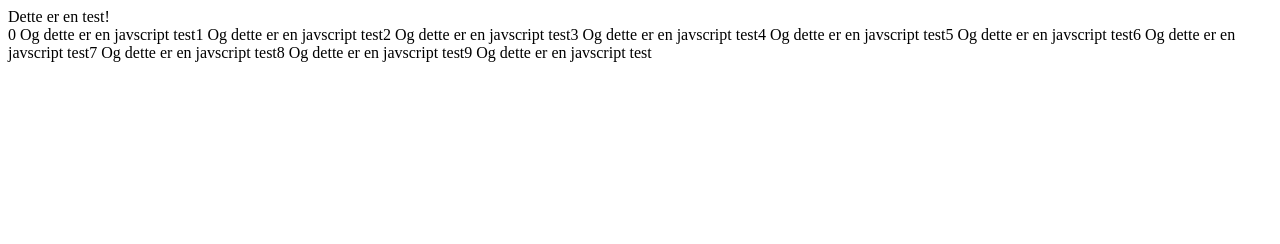
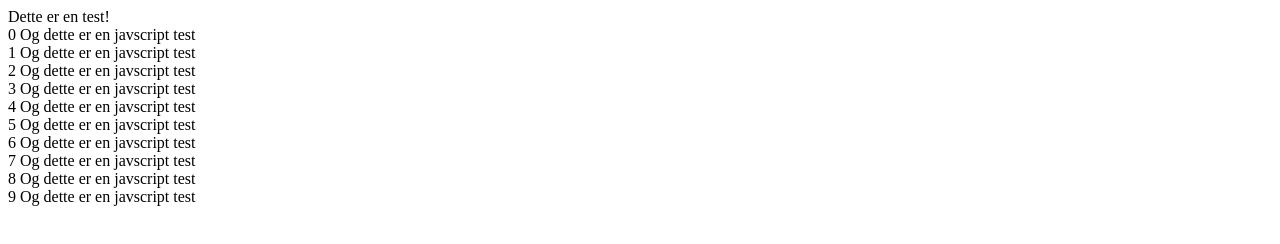
Before and after one commit to ramonarellano/webserver, a plain HTML site: page index.html in a window 1280 px wide. Drawn offline with Linux system fonts and the light colour scheme.

Commit message:
Update index.html

```diff
--- a/index.html
+++ b/index.html
@@ -4,7 +4,7 @@
 
   <script>
     for(let x=0; x<10; x++) {
-      document.write(x + " Og dette er en javscript test");
+      document.write(x + " Og dette er en javscript test<br/>");
     }
     </script>
 
```
